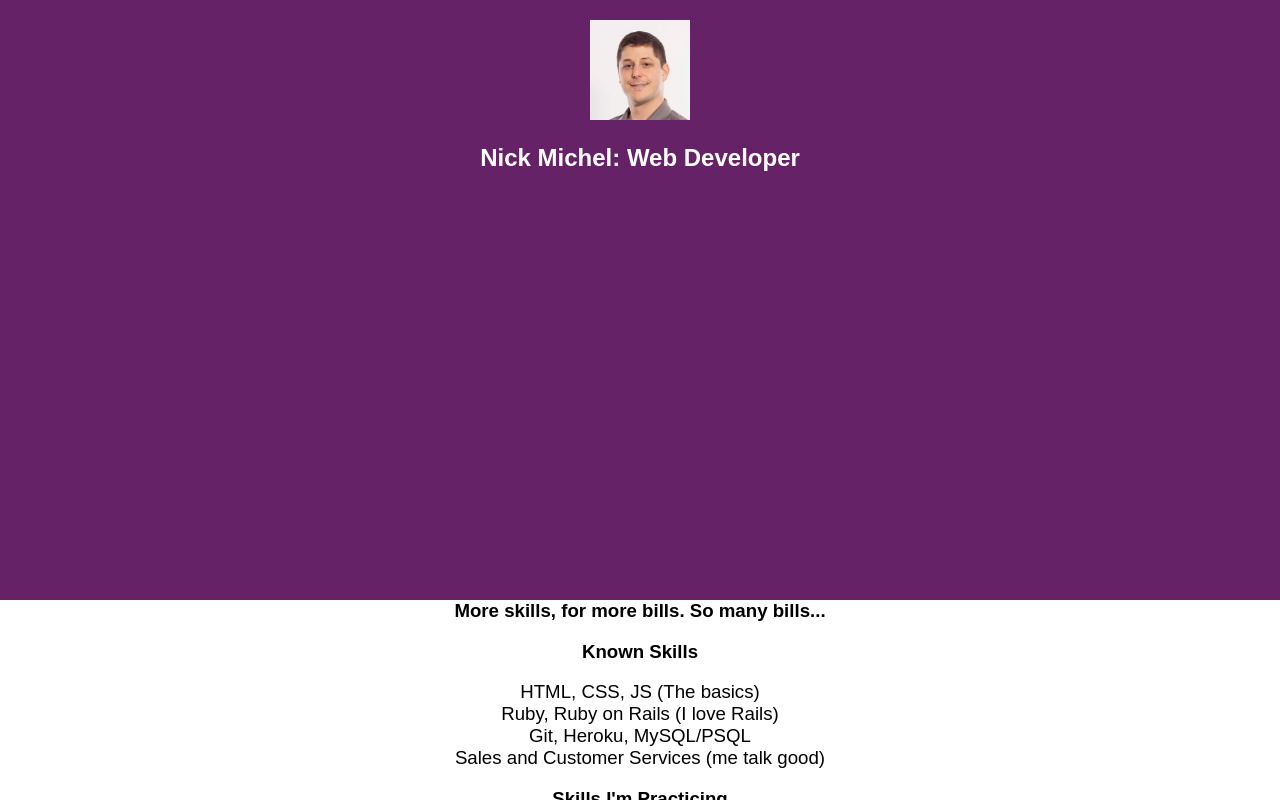
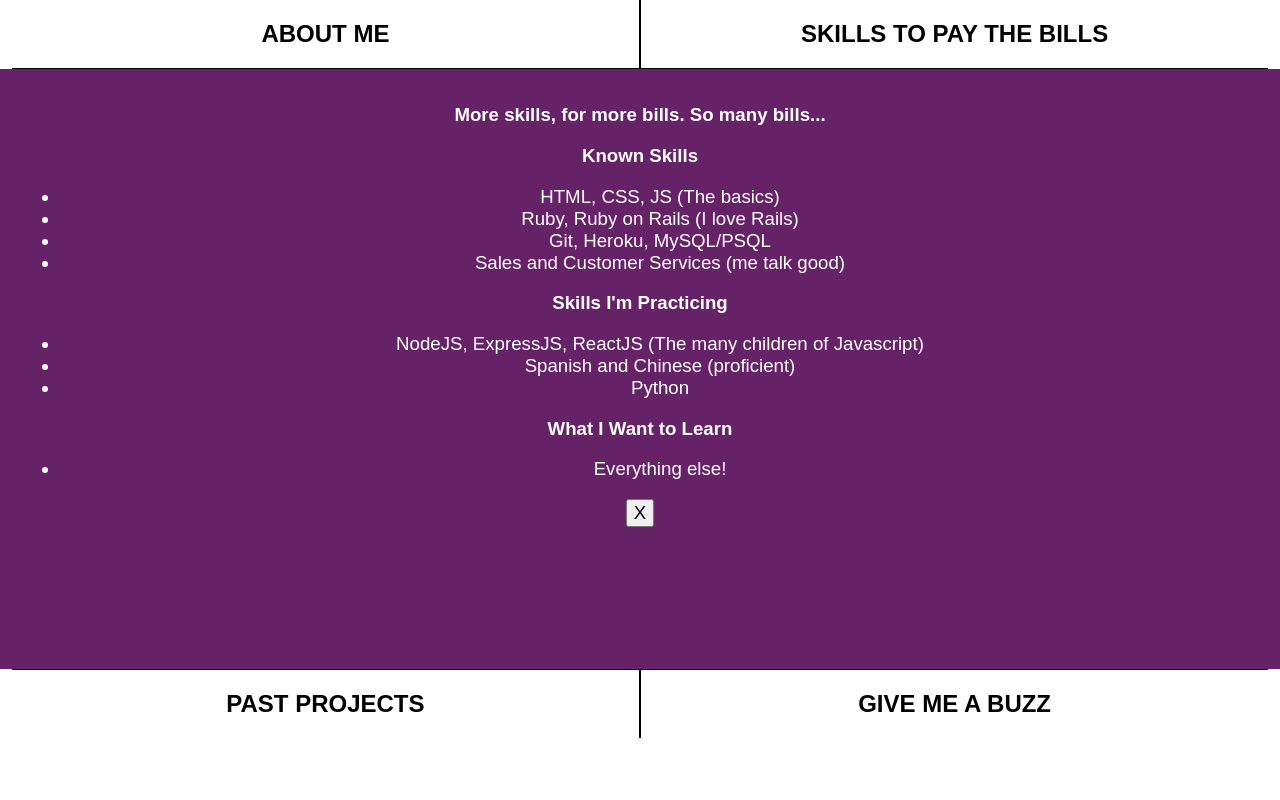
Before and after one commit to pognut/my-profile, a React (Create React App) app: page / in a window 1280 px wide. Both pictures are taken after a click on the element "SKILLS TO PAY THE BILLS". Shown: the top 800 px of the page. Built offline with nearby package versions, Linux system fonts and the light colour scheme.

Commit message:
second draft of redesign

```diff
--- a/src/App.css
+++ b/src/App.css
@@ -24,7 +24,7 @@
   width: 100vw;
 }
 
-#square-space > div{
+#square-space > .square{
   display: inline-block;
   /* height: 49%; */
   width: 49%;
@@ -49,6 +49,10 @@
 
 #big-square {
   height: 70vh;
+  padding: 20px;
+  overflow: scroll;
+  background-color: #626;
+  color: white;
 }
 
 #big-square *{
--- a/src/App.js
+++ b/src/App.js
@@ -50,15 +50,17 @@ class App extends Component {
     }
     else{
       return(
-         <div className="App">
-          <div className="App-header">
-            <img src={headshot} className="App-logo" alt="logo" />
-            <h2>Nick Michel: Web Developer</h2>
-          </div>
+        <div className="App">
+        <div id="square-space">
+          <SmallSquare fullscreen={this.fullscreener} id="about" squareNum="0" smallContent={content[0].small} />
+            <SmallSquare fullscreen={this.fullscreener} id="skills"squareNum="1" smallContent={content[1].small} />
         <div id="big-square">
           <BigSquare close={this.exitFullscreen} bigContent={this.state.info}/>
         </div>
-        </div>
+            <SmallSquare fullscreen={this.fullscreener} id="projects" squareNum="2" smallContent={content[2].small} />
+            <SmallSquare fullscreen={this.fullscreener} id="contact" squareNum="3" smallContent={content[3].small} />
+          </div>
+          </div>
         )
     }
   }
--- a/src/BigSquare.css
+++ b/src/BigSquare.css
@@ -1,4 +1,4 @@
-button {
+/* button {
   display: inline;
   background: white;
   border: none;
@@ -15,4 +15,4 @@ ul {
 
 li {
   list-style: none;
-}
+} */
--- a/src/SmallSquare.css
+++ b/src/SmallSquare.css
@@ -1,7 +1,7 @@
-#about-blurb {
+/* #about-blurb {
   width: 95%;
 }
 
 li {
   list-style: none;
-}
+} */
```
